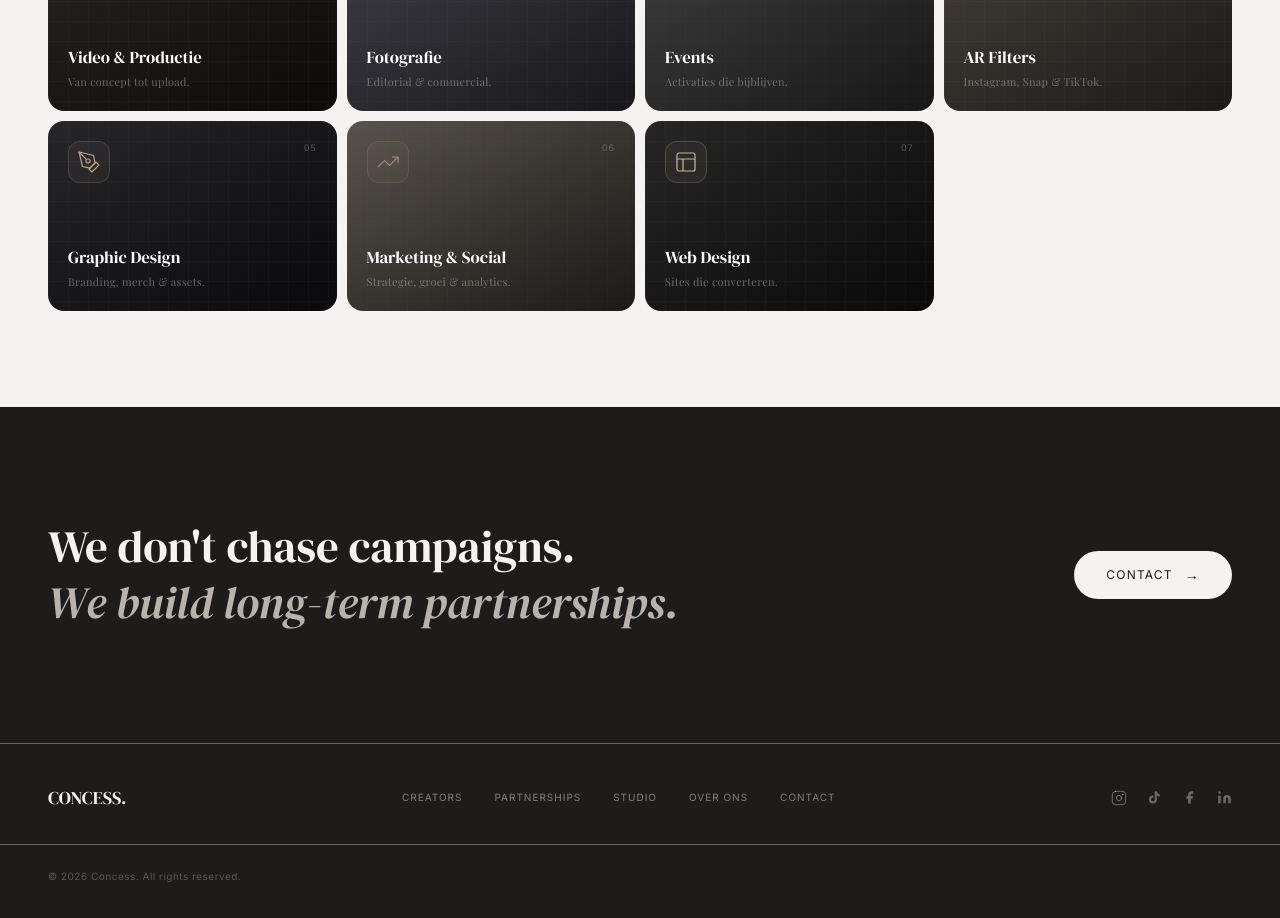
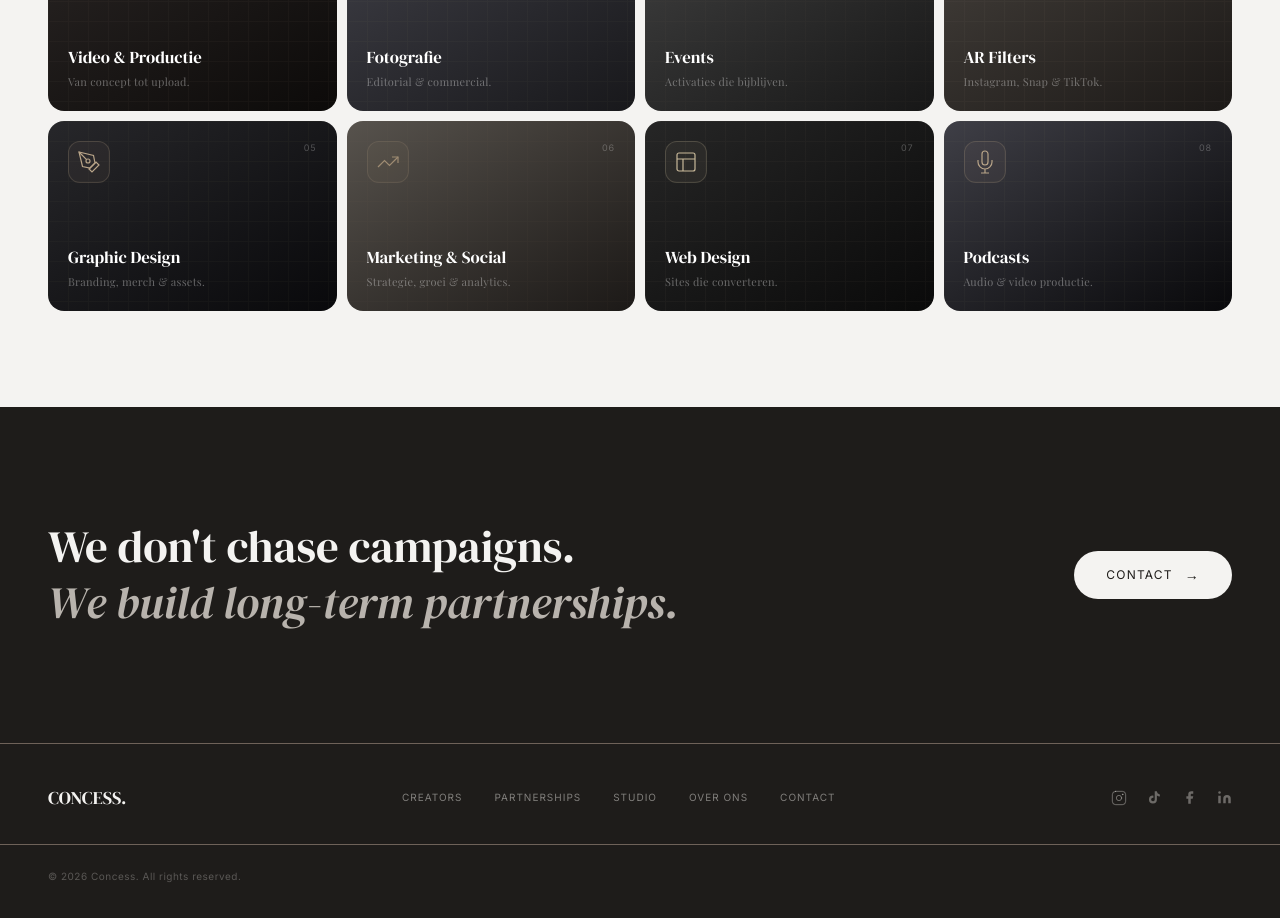
Before and after one commit to xmandysmit-tech/concess-website, a Next.js app: page / in a window 1280 px wide. Shown: the part 2700-3618 px from the top of the page. Built offline with nearby package versions, Linux system fonts and the light colour scheme; a web font is replaced by a local one.

Commit message:
Add Podcasts as 8th studio service

```diff
--- a/app/components/Studio.tsx
+++ b/app/components/Studio.tsx
@@ -88,6 +88,19 @@ const services = [
       <svg viewBox="0 0 24 24" fill="none" stroke="currentColor" strokeWidth="1.2" className="w-6 h-6">
         <rect x="3" y="3" width="18" height="18" rx="2" />
         <path d="M3 9h18M9 21V9" />
+      </svg>
+    ),
+  },
+  {
+    num: "08",
+    title: "Podcasts",
+    desc: "Audio & video productie.",
+    gradient: "from-zinc-700 to-zinc-950",
+    accent: "#B8A488",
+    icon: (
+      <svg viewBox="0 0 24 24" fill="none" stroke="currentColor" strokeWidth="1.2" className="w-6 h-6">
+        <path d="M12 1a3 3 0 00-3 3v8a3 3 0 006 0V4a3 3 0 00-3-3z" />
+        <path d="M19 10v2a7 7 0 01-14 0v-2M12 19v4M8 23h8" />
       </svg>
     ),
   },
--- a/app/studio/page.tsx
+++ b/app/studio/page.tsx
@@ -11,6 +11,7 @@ const services = [
   { num: "05", title: "Graphic Design", desc: "Branding, merch & assets.", gradient: "from-zinc-800 to-zinc-950", accent: "#B8A488", icon: <svg viewBox="0 0 24 24" fill="none" stroke="currentColor" strokeWidth="1.2" className="w-5 h-5"><path d="M12 19l7-7 3 3-7 7-3-3z" /><path d="M18 13l-1.5-7.5L2 2l3.5 14.5L13 18l5-5z" /><path d="M2 2l7.586 7.586" /><circle cx="11" cy="11" r="2" /></svg> },
   { num: "06", title: "Marketing & Social", desc: "Strategie, groei & analytics.", gradient: "from-stone-600 to-stone-900", accent: "#9E8B72", icon: <svg viewBox="0 0 24 24" fill="none" stroke="currentColor" strokeWidth="1.2" className="w-5 h-5"><polyline points="22 7 13.5 15.5 8.5 10.5 2 17" /><polyline points="16 7 22 7 22 13" /></svg> },
   { num: "07", title: "Web Design", desc: "Sites die converteren.", gradient: "from-neutral-800 to-neutral-950", accent: "#C9B99A", icon: <svg viewBox="0 0 24 24" fill="none" stroke="currentColor" strokeWidth="1.2" className="w-5 h-5"><rect x="3" y="3" width="18" height="18" rx="2" /><path d="M3 9h18M9 21V9" /></svg> },
+  { num: "08", title: "Podcasts", desc: "Audio & video productie.", gradient: "from-zinc-700 to-zinc-950", accent: "#B8A488", icon: <svg viewBox="0 0 24 24" fill="none" stroke="currentColor" strokeWidth="1.2" className="w-5 h-5"><path d="M12 1a3 3 0 00-3 3v8a3 3 0 006 0V4a3 3 0 00-3-3z" /><path d="M19 10v2a7 7 0 01-14 0v-2M12 19v4M8 23h8" /></svg> },
 ];
 
 const studioProjects = projects.filter((p) =>
```
